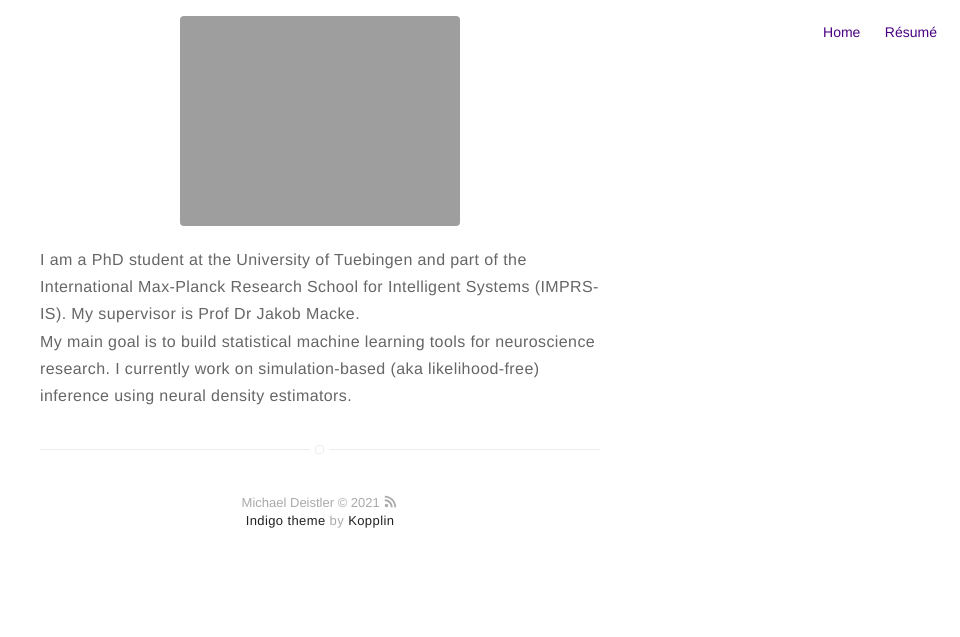
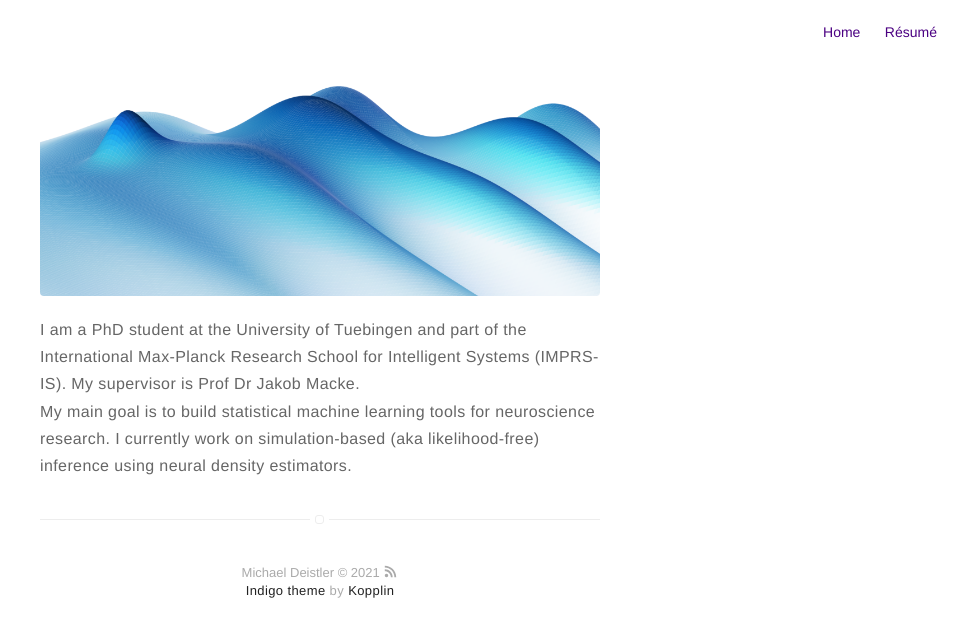
Before and after one commit to michaeldeistler/michaeldeistler.github.io, a Jekyll site: the page built from about.md, in a window 1280 px wide. Shown: the top 637 px of the page, without its empty margins (320-1280 px from the left). Built offline with Jekyll 4.4.1, drawn with Linux system fonts in a browser that asks for light colours.

Commit message:
elife fig in about

```diff
--- a/_config.yml
+++ b/_config.yml
@@ -9,6 +9,7 @@ description: A scientific blog
 # better with square images
 external-image: false
 picture: assets/images/my_picture.png
+picture_elife: assets/images/elife_fig.png
 
 # If you want to include your resume, set to true
 # and specify source (external or local).
--- a/_sass/pages/page.sass
+++ b/_sass/pages/page.sass
@@ -1,5 +1,5 @@
 .page
-    margin-top: 70
+    margin-top: 65
 
     > h1
         text-align: center
@@ -7,6 +7,6 @@
 
 .about
     img
-        width: 50%
+        width: 100%
         margin: 0 auto
         display: block
--- a/about.md
+++ b/about.md
@@ -2,7 +2,7 @@
 title: About
 layout: page
 ---
-![Profile Image]({{ site.url }}/{{ site.picture }})
+![Profile Image]({{ site.url }}/{{ site.picture_elife }})
 
 <p>I am a PhD student at the University of Tuebingen and part of the International Max-Planck Research School for Intelligent Systems (IMPRS-IS). My supervisor is Prof Dr Jakob Macke.<br/>
 My main goal is to build statistical machine learning tools for neuroscience research. I currently work on simulation-based (aka likelihood-free) inference using neural density estimators.</p>
```
Also changed, not shown: Gemfile.lock (added), assets/images/elife_fig.png (added).
